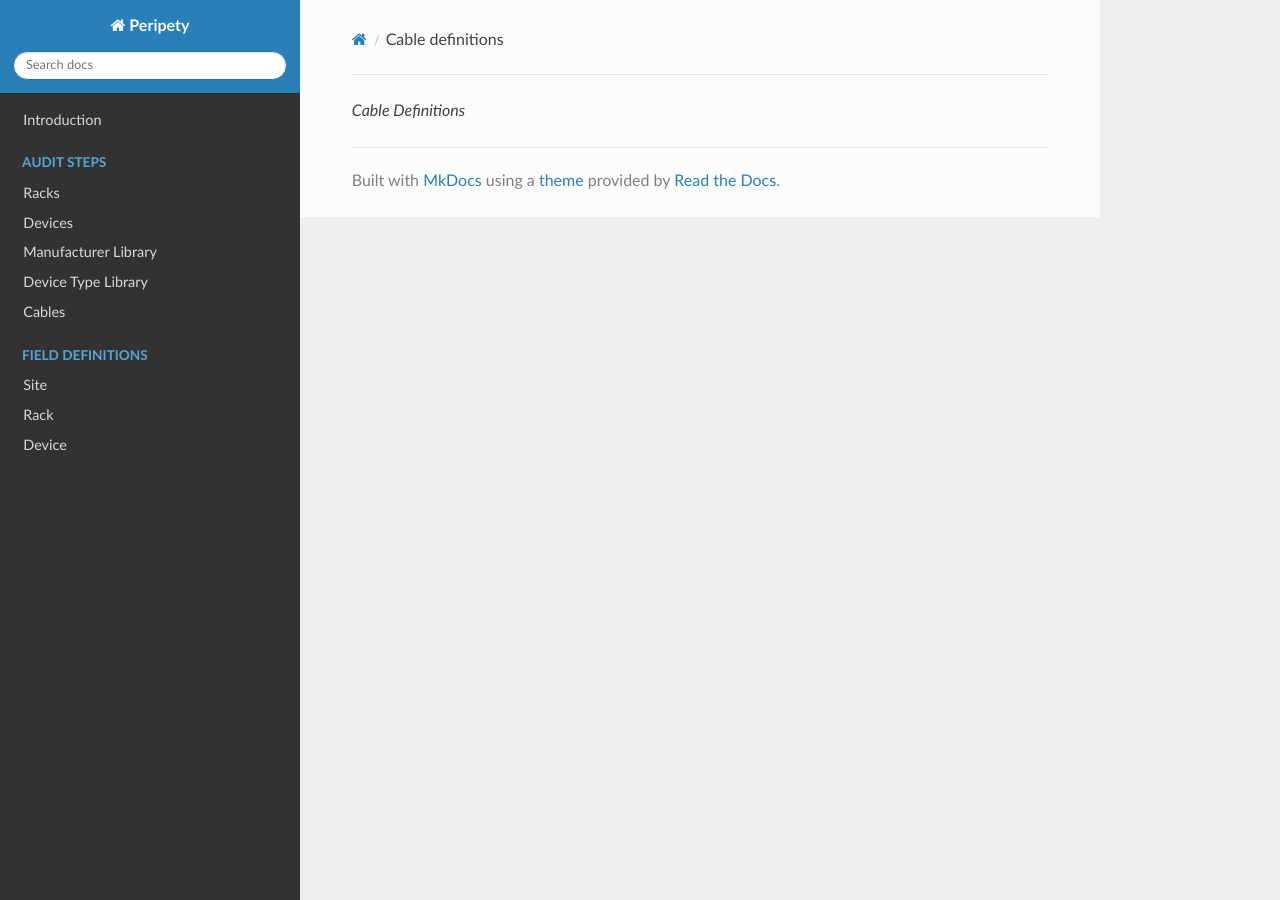
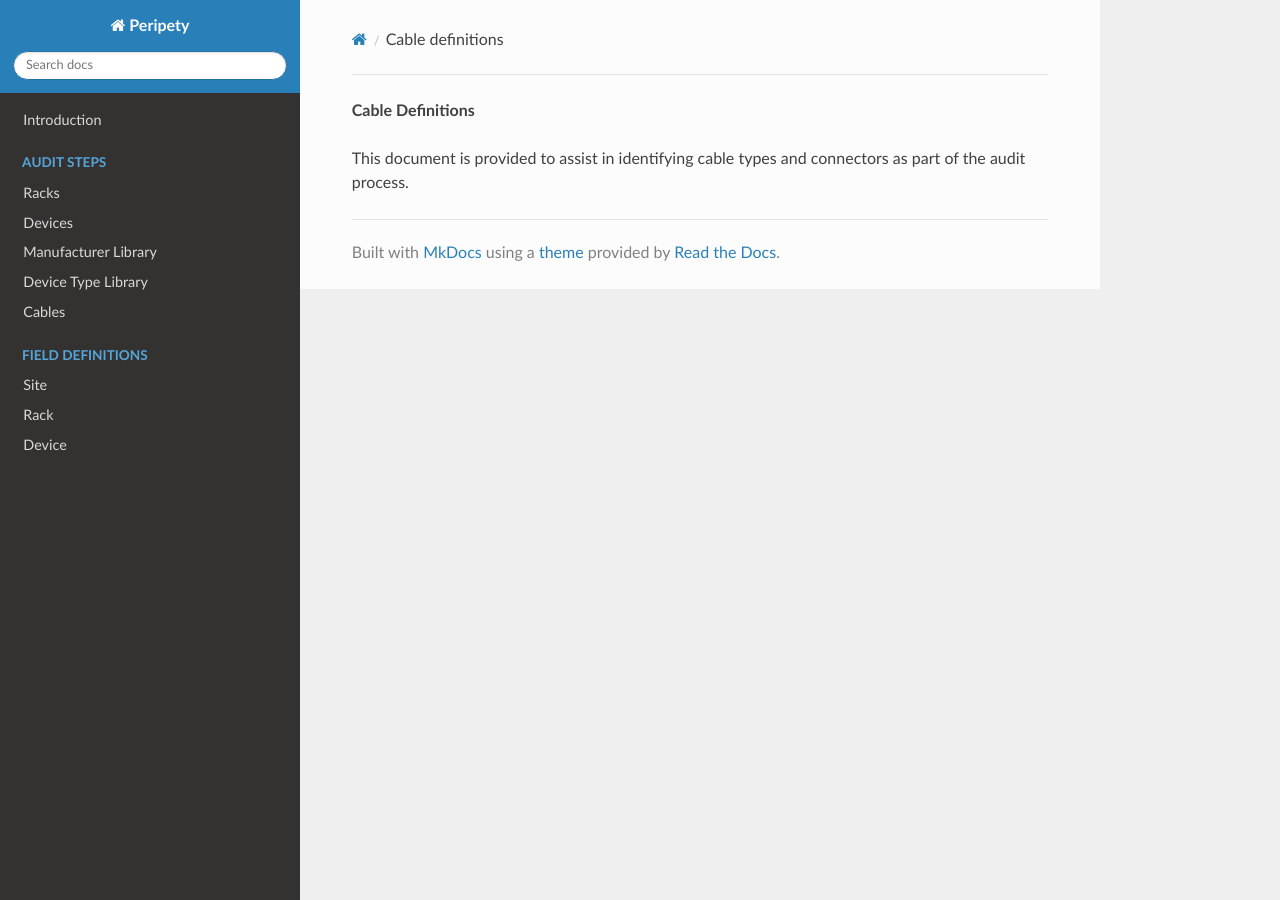
Before and after one commit to gadler01/peripety-docs, an MkDocs documentation site: the page built from docs/audit-steps/cable_definitions.md, in a window 1280 px wide. Built offline with MkDocs 1.6.1, drawn with Linux system fonts in a browser that asks for light colours; nearby versions of some CDN libraries; old or Windows-style settings are respelled for this version of MkDocs.

Commit message:
Doc creation

```diff
--- a/docs/audit-steps/cable_definitions.md
+++ b/docs/audit-steps/cable_definitions.md
@@ -1 +1,3 @@
-*Cable Definitions*
+**Cable Definitions**
+
+This document is provided to assist in identifying cable types and connectors as part of the audit process.
```
